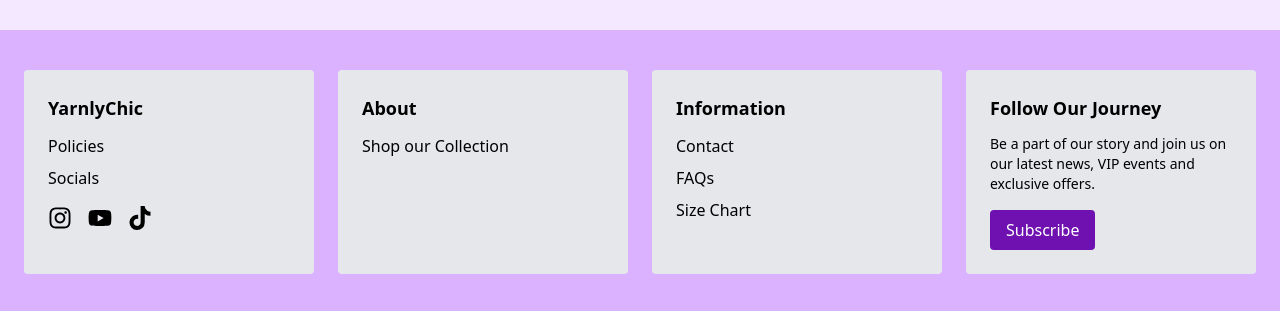
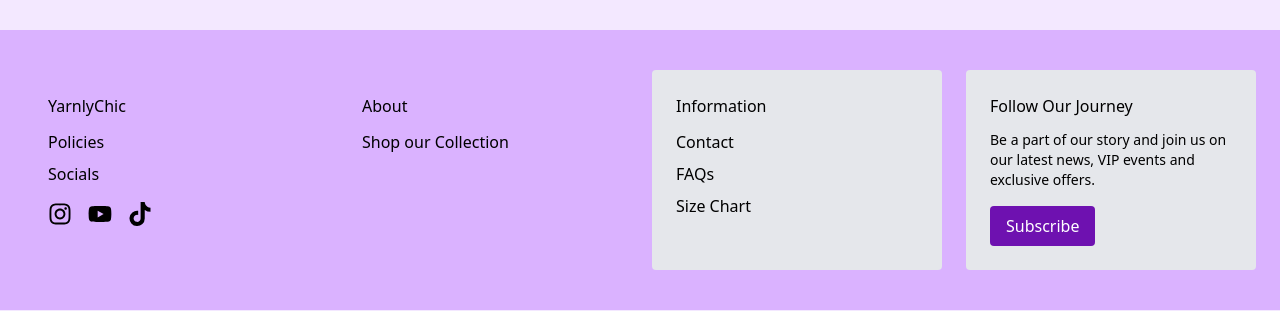
Before and after one commit to deeoloo/yarnly_chic, a React (Vite) app in the folder client/: page / in a window 1280 px wide. Shown: the part 1474-1785 px from the top of the page. Built offline with nearby package versions, Linux system fonts and the light colour scheme; no server answers.

Commit message:
adding colors

```diff
--- a/client/src/pages/Footer.jsx
+++ b/client/src/pages/Footer.jsx
@@ -6,8 +6,8 @@ const Footer = () => {
     <footer className="bg-purple-300 py-10 w-full relative ">
       <div className="max-w-7xl mx-auto px-6 grid grid-cols-1 sm:grid-cols-2 md:grid-cols-4 gap-6 text-black">
 
-        <div className="bg-gray-200 p-6 rounded">
-          <Link to="/" className="font-semibold text-lg mb-3 inline-block hover:underline">
+        <div className="p-6">
+          <Link to="/" className="text-lg-purple-300 mb-3 inline-block hover:underline">
             YarnlyChic
           </Link>
           <nav className="flex flex-col gap-2 mb-4">
@@ -27,8 +27,8 @@ const Footer = () => {
           </div>
         </div>
 
-        <div className="bg-gray-200 p-6 rounded">
-          <Link to="/about" className="font-semibold text-lg mb-3 inline-block hover:underline">
+        <div className="p-6">
+          <Link to="/about" className="text-lg-purple-300 mb-3 inline-block hover:underline">
             About
           </Link>
           <nav className="flex flex-col gap-2">
@@ -38,7 +38,7 @@ const Footer = () => {
 
 
         <div className="bg-gray-200 p-6 rounded">
-          <Link to="/information" className="font-semibold text-lg mb-3 inline-block hover:underline">
+          <Link to="/information" className="text-lg-purple-300 mb-3 inline-block hover:underline">
             Information
           </Link>
           <nav className="flex flex-col gap-2">
@@ -50,7 +50,7 @@ const Footer = () => {
 
 
         <div className="bg-gray-200 p-6 rounded">
-          <Link to="/follow-our-journey" className="font-semibold text-lg mb-3 inline-block hover:underline">
+          <Link to="/follow-our-journey" className="text-lg-purple-300 mb-3 inline-block hover:underline">
             Follow Our Journey
           </Link>
           <p className="text-sm mb-4">
```
